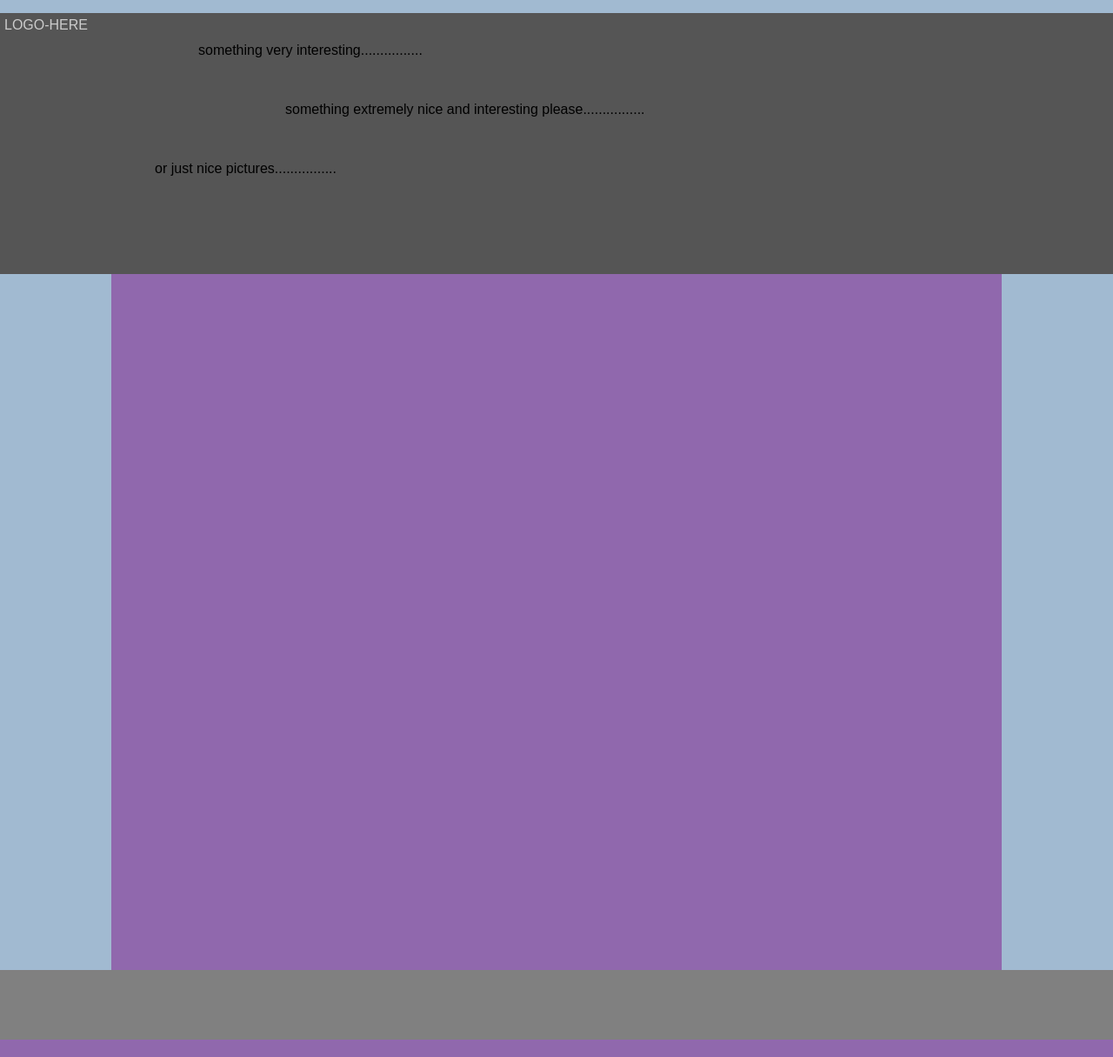
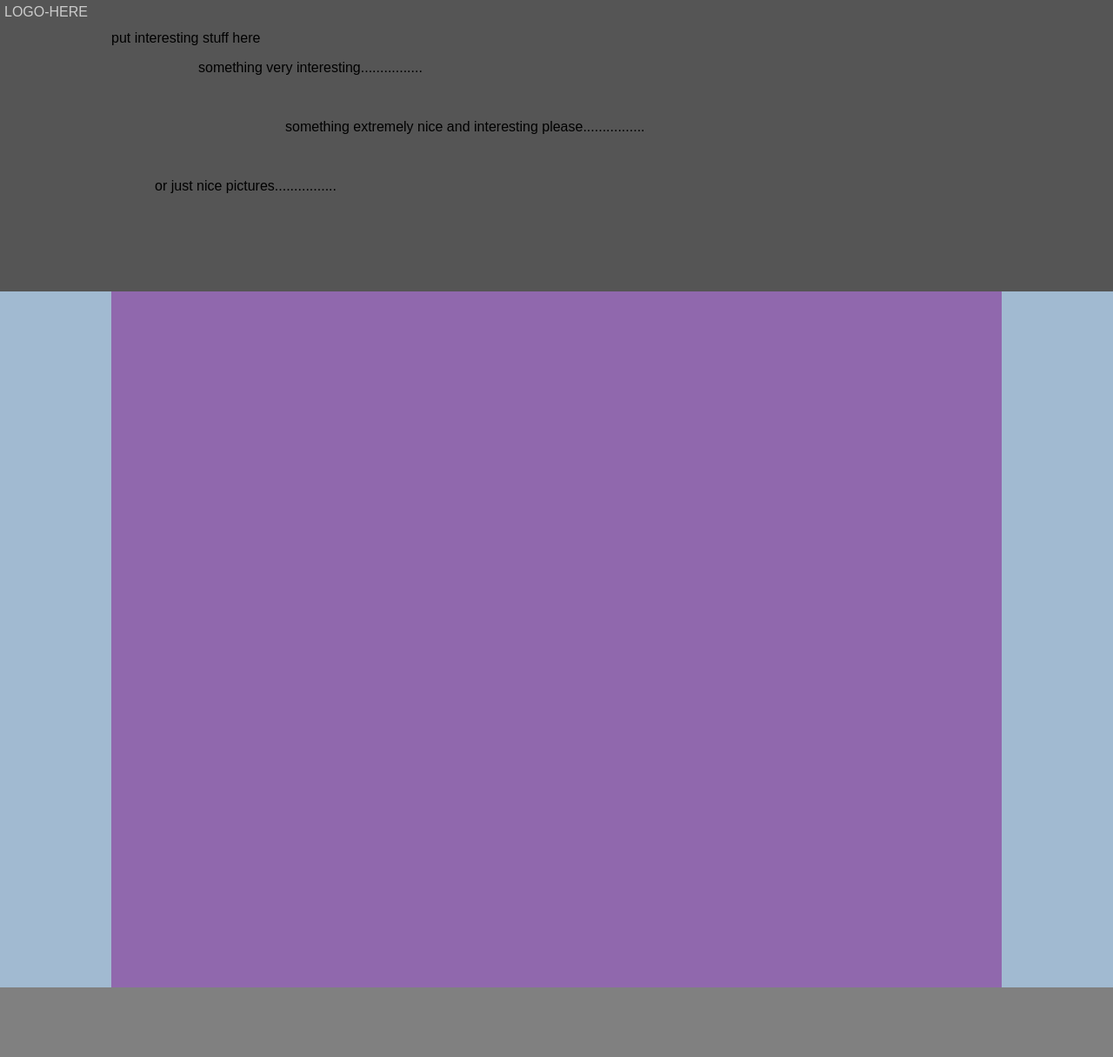
Before and after one commit to ideasmilelove/isl, a PHP site: page /kohana/application/views/layout.php in a window 1280 px wide. Shown: the whole page at 87% size. Run offline with PHP 8.4, Linux system fonts and the light colour scheme; the template is opened without the code that fills it, so the values that code supplies are empty.

Commit message:
line removed, clear:both for major all wrappers

```diff
--- a/media/css/layout.css
+++ b/media/css/layout.css
@@ -12,6 +12,7 @@
 	min-width:1024px;
 	background-color:#555555;
 	position:fixed;
+	clear:both;
 }
 	#logo{
 		color:#cccccc;
@@ -25,11 +26,12 @@
 	}
 
 #headerwrap{
-	margin: 15px 0 0 0;
+	margin: 35px 0 0 0;
 	width:100%;
 	height:300px;
 	min-width:1024px;
 	background-color:#555555;
+	float:left;
 }
 	#header{
 		margin: 0px auto;
@@ -40,6 +42,7 @@
 	width: 100%;
 	height:100%;
 	float: left;
+	clear:both;
 }
 
 	#content{
@@ -58,4 +61,5 @@
 	height:10%;
 	color:white;
 	float: left;
+	clear:both;
 }
```
